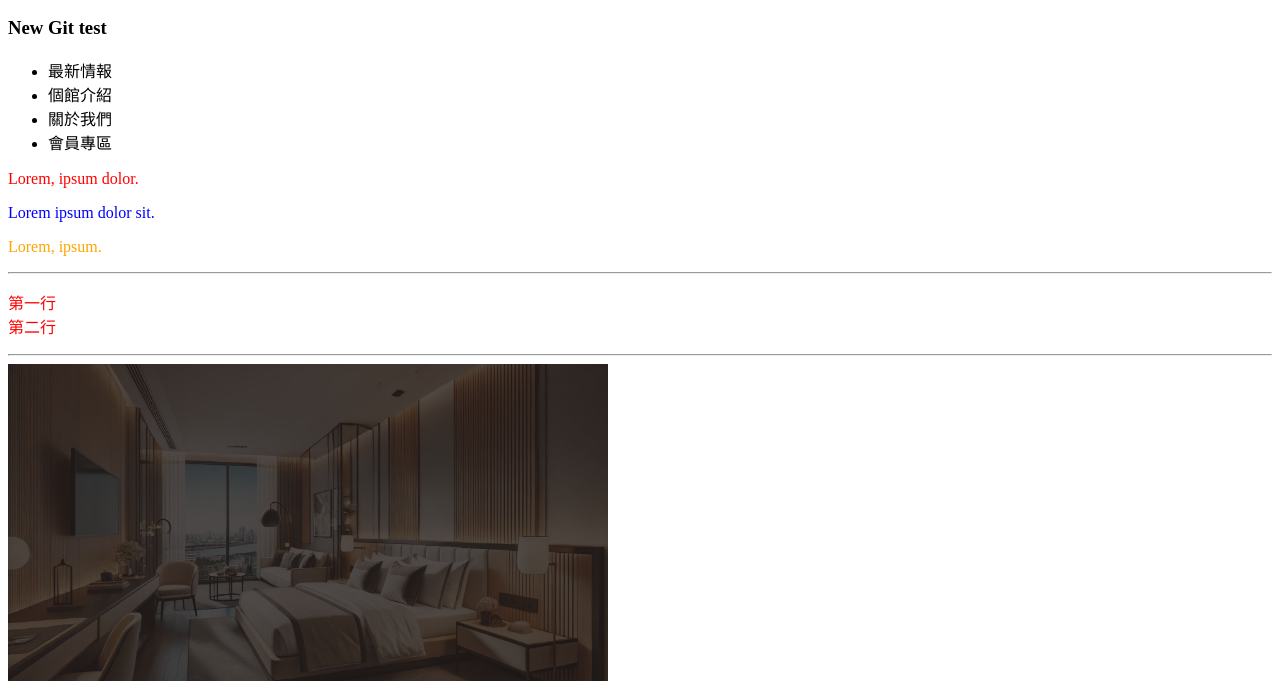
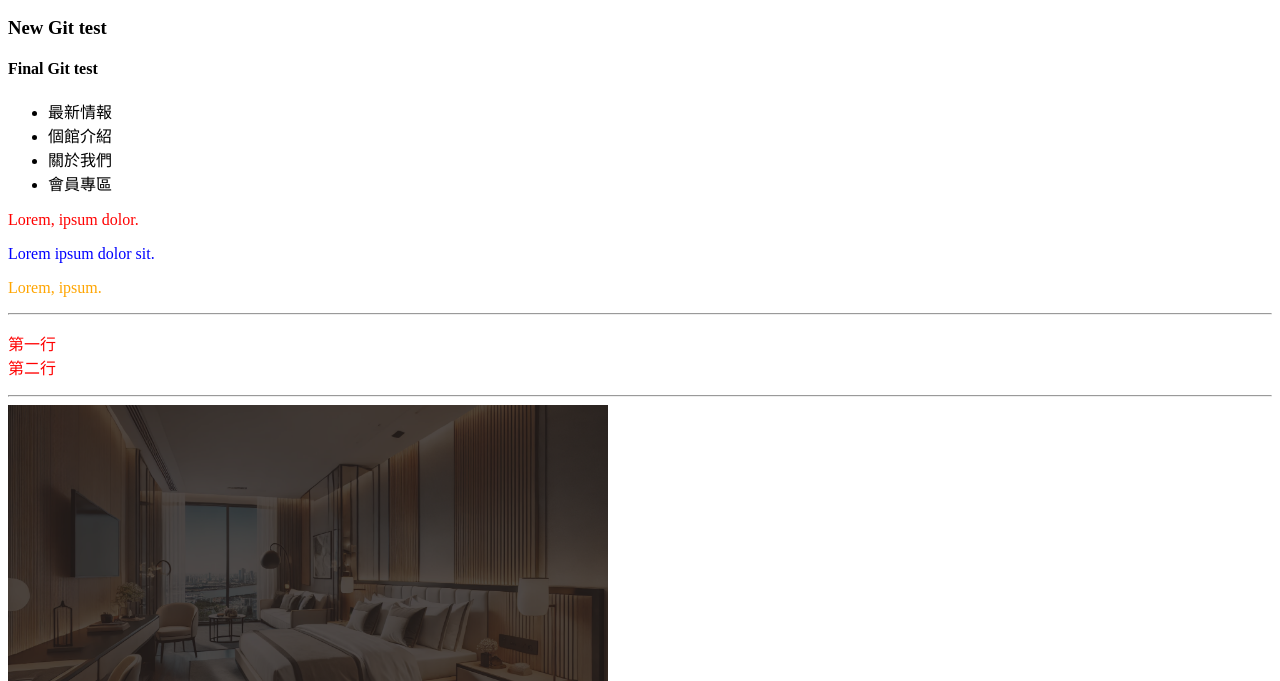
Before and after one commit to AppleCake0226/Hotel, a plain HTML site: page index.html in a window 1280 px wide. Shown: the part 119-800 px from the top of the page. Drawn offline with Linux system fonts and the light colour scheme.

Commit message:
final git test

```diff
--- a/index.html
+++ b/index.html
@@ -14,6 +14,7 @@
         <h1>聯成商旅</h1>
         <h2>Git test----------------</h2>
         <h3>New Git test</h3>
+        <h4>Final Git test</h4>
 
         <nav>
             <ul>
```
